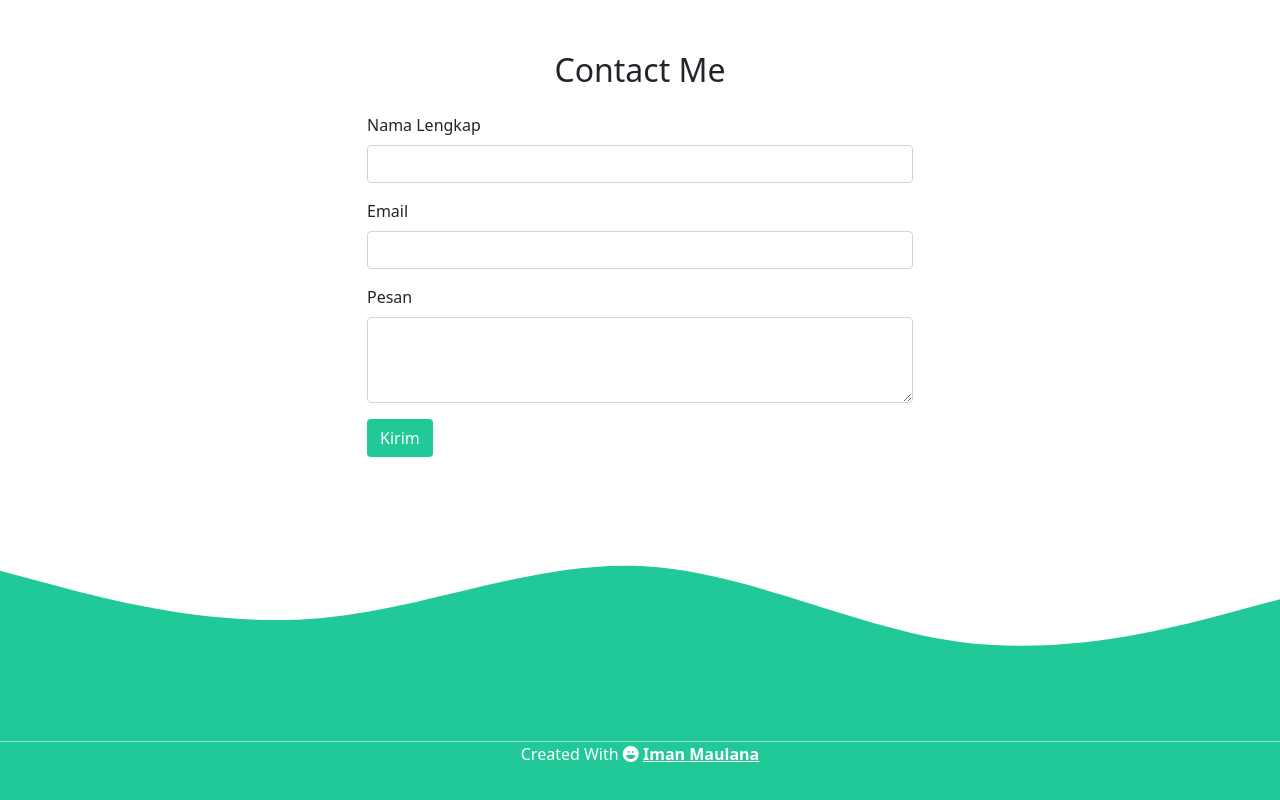
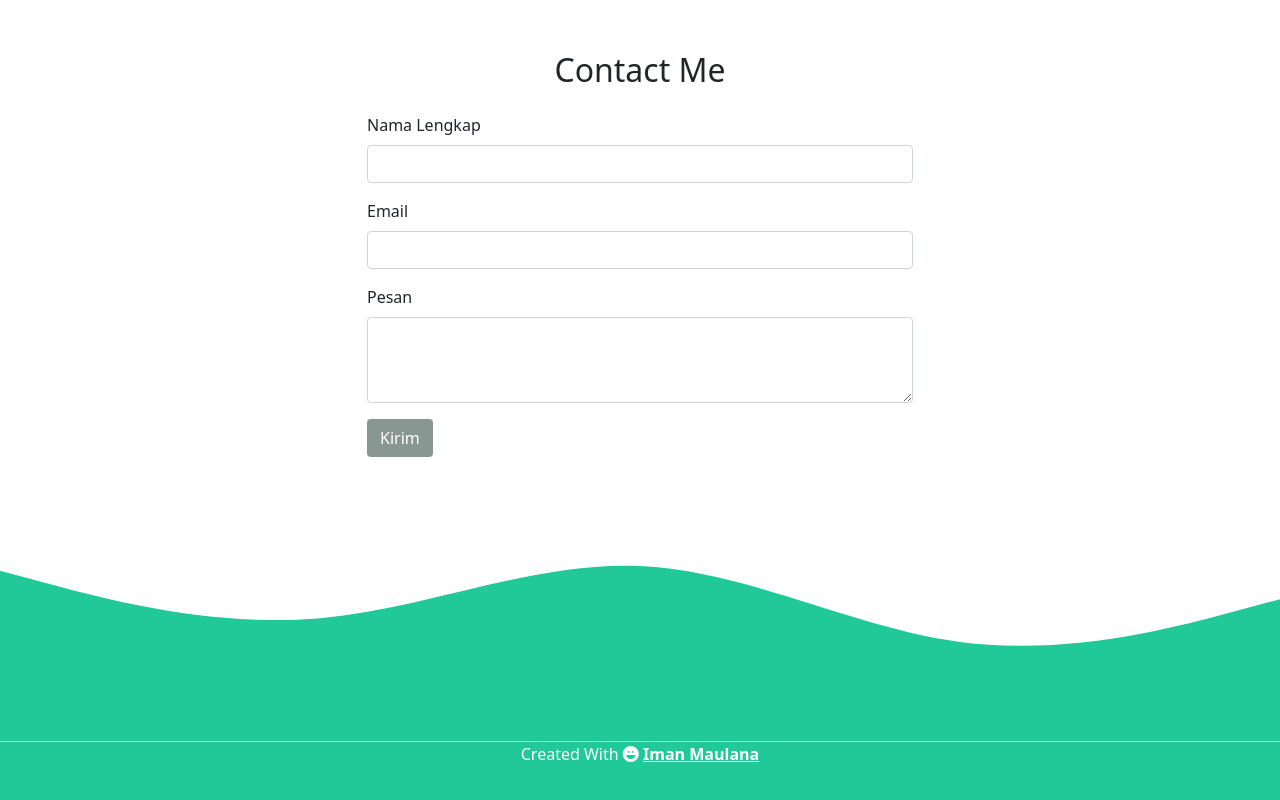
Before and after one commit to immlv29/immlv29.github.io, a plain HTML site: page index.html in a window 1280 px wide. Shown: the part 2496-3296 px from the top of the page. Drawn offline with nearby package versions, Linux system fonts and the light colour scheme.

Commit message:
mengubah warna tombol submit

```diff
--- a/index.html
+++ b/index.html
@@ -282,7 +282,7 @@
               <button
                 type="submit"
                 class="btn text-white"
-                style="background-color: #20c997"
+                style="background-color: #899793"
               >
                 Kirim
               </button>
```
